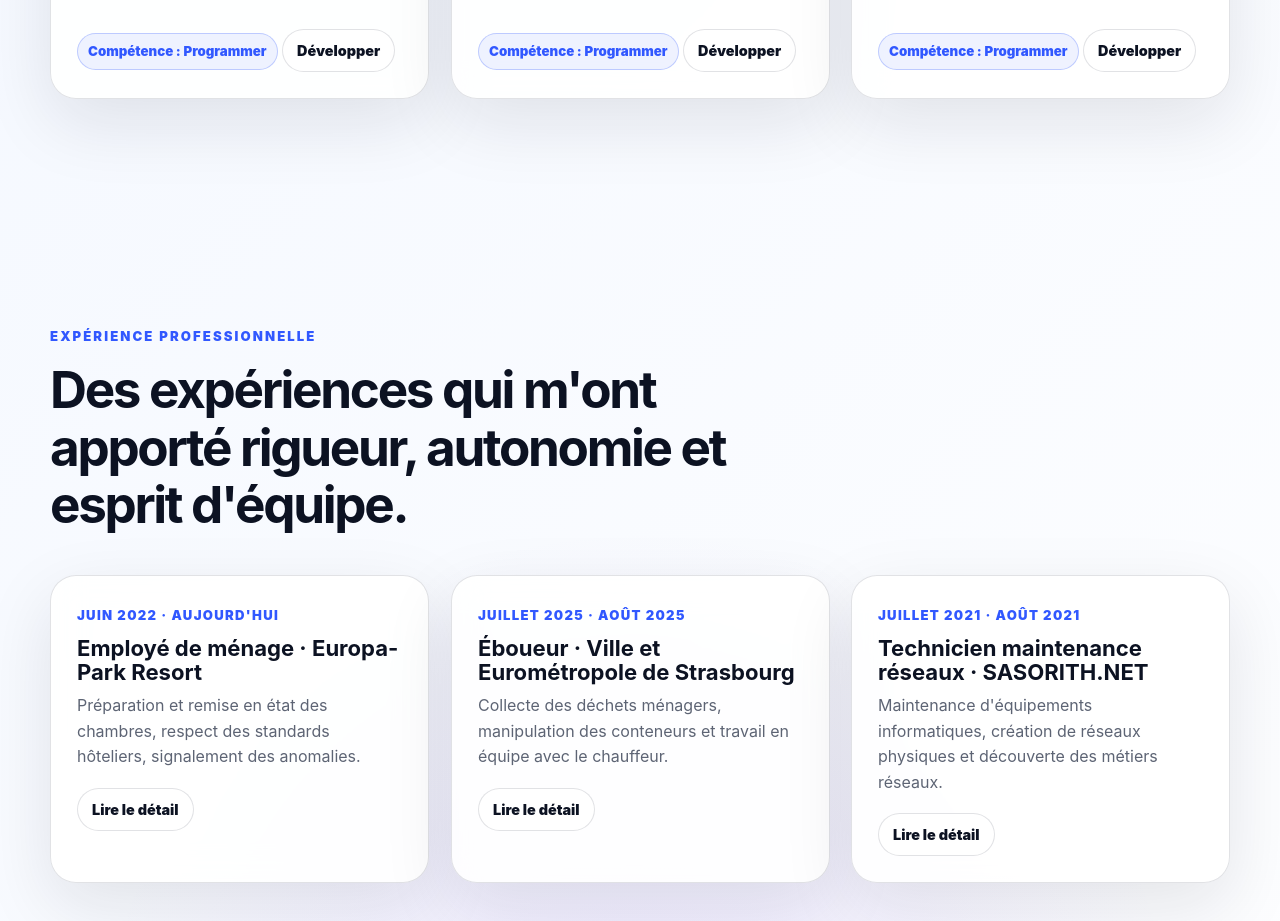
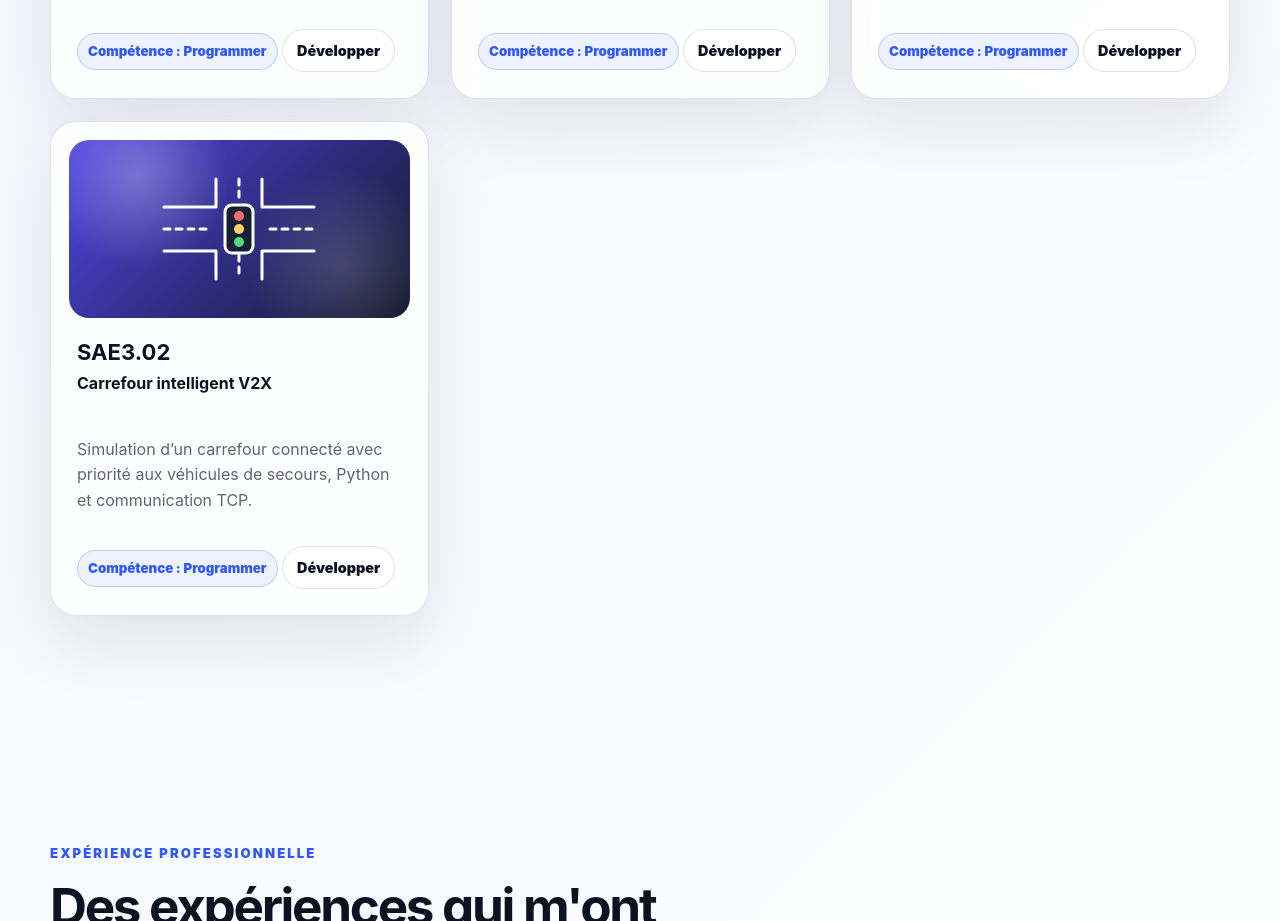
Before and after one commit to MaelS06/portfolio-mael, a plain HTML site: page index.html in a window 1280 px wide. Shown: the part 6570-7491 px from the top of the page. Drawn offline with Linux system fonts and the light colour scheme.

Commit message:
Add project card for SAE3.02 with details

```diff
--- a/index.html
+++ b/index.html
@@ -348,6 +348,26 @@
             <span>Compétence : Programmer</span>
             <a href="projets.html#sae203" class="btn btn-small">Développer</a>
           </article>
+
+          <article class="card project-card reveal">
+            <div class="project-image app">
+              <svg viewBox="0 0 160 110" width="160" height="110" aria-hidden="true" style="position:relative;z-index:2">
+                <g fill="none" stroke="#fff" stroke-width="3" stroke-linecap="round" stroke-linejoin="round">
+                  <path d="M57 5 V33 H5 M103 5 V33 H155 M5 77 H57 V105 M155 77 H103 V105"/>
+                  <path d="M80 5 V29 M80 81 V105 M5 55 H49 M111 55 H155" stroke-dasharray="6 6"/>
+                  <rect x="66" y="31" width="28" height="48" rx="7" fill="#172033"/>
+                </g>
+                <circle cx="80" cy="42" r="5" fill="#ff6969"/>
+                <circle cx="80" cy="55" r="5" fill="#ffd166"/>
+                <circle cx="80" cy="68" r="5" fill="#4ade80"/>
+              </svg>
+            </div>
+            <h3>SAE3.02</h3>
+            <h4>Carrefour intelligent V2X</h4>
+            <p>Simulation d’un carrefour connecté avec priorité aux véhicules de secours, Python et communication TCP.</p>
+            <span>Compétence : Programmer</span>
+            <a href="projets.html#sae302" class="btn btn-small">Développer</a>
+          </article>
         </div>
       </div>
     </section>
```
